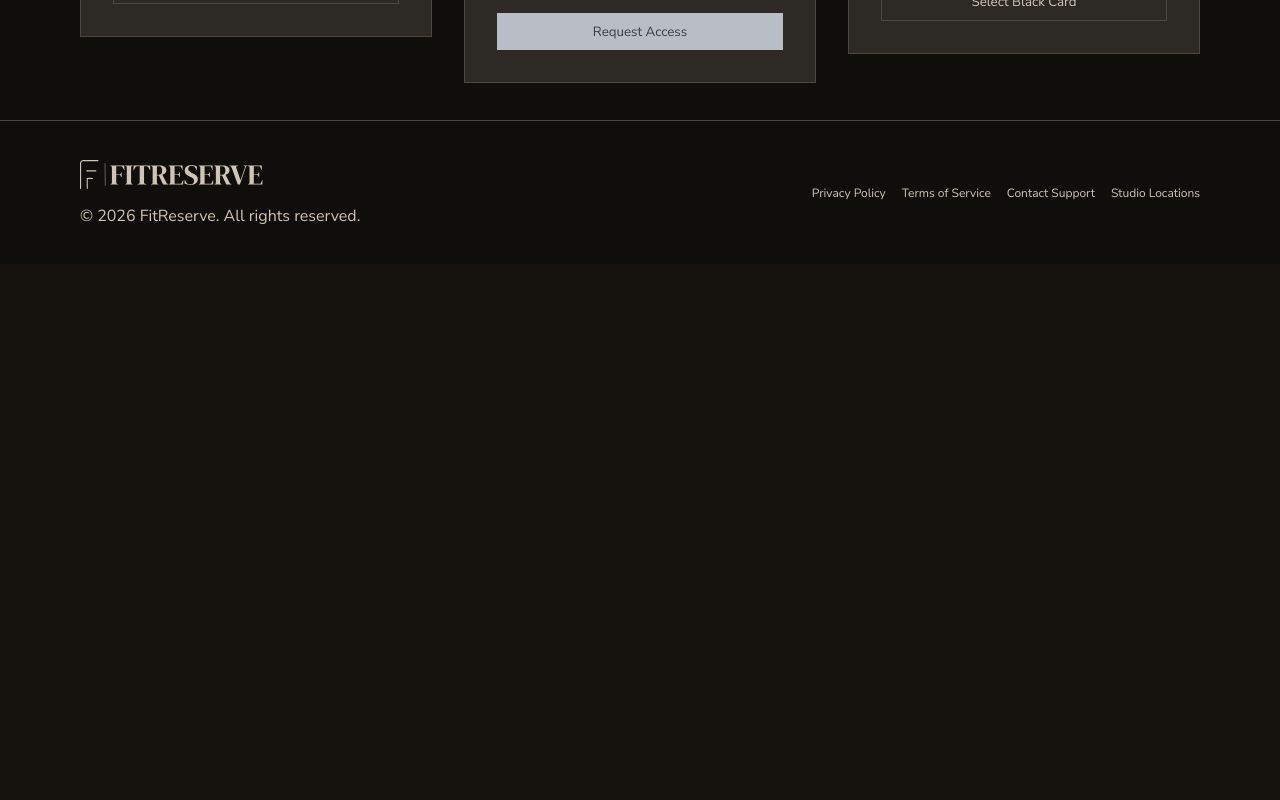
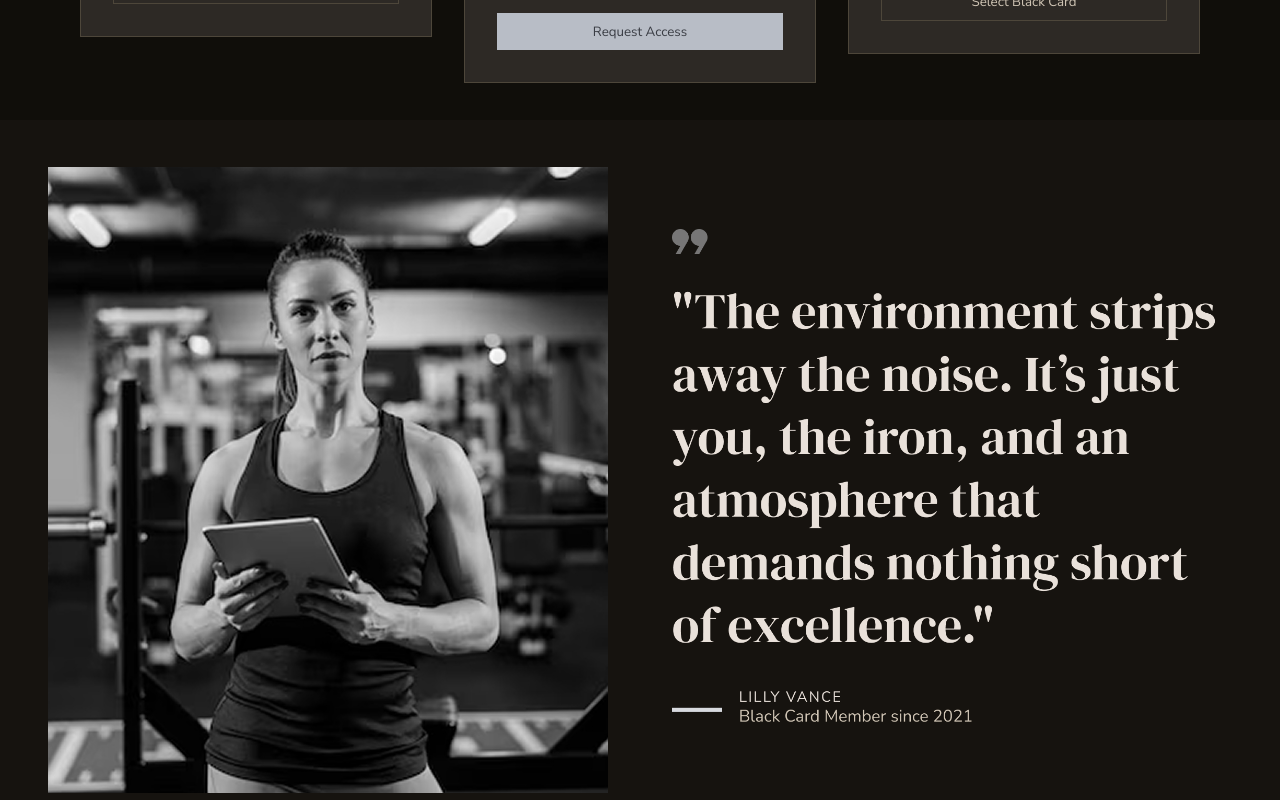
Before and after one commit to nikatopu/fitreserve, a React (Create React App) app: page / in a window 1280 px wide. Shown: the part 2120-2920 px from the top of the page. Before the commit the page ends 2384 px from the top, so only its background shows below. Built offline with nearby package versions, Linux system fonts and the light colour scheme.

Commit message:
Feat/ Trainer Quote Section

```diff
--- /dev/null
+++ b/src/components/organisms/Home/TrainerQuote/TrainerQuote.module.scss
@@ -0,0 +1,25 @@
+.container {
+  width: 100%;
+  height: 100%;
+  min-height: var(--content-min-height);
+
+  display: flex;
+  flex-direction: row;
+  align-items: center;
+  justify-content: center;
+  gap: 4em;
+
+  padding: var(--section-padding);
+}
+
+.trainer,
+.quote {
+  flex: 1;
+  max-width: 35em;
+
+  display: flex;
+  flex-direction: column;
+  align-items: center;
+  justify-content: center;
+  gap: 1em;
+}
--- /dev/null
+++ b/src/components/organisms/Home/TrainerQuote/index.tsx
@@ -0,0 +1,15 @@
+import style from "./TrainerQuote.module.scss";
+
+export default function TrainerQuote() {
+  return (
+    <section className={style.container}>
+      <img src="/assets/trainer.jpg" alt="Trainer" className={style.trainer} />
+
+      <img
+        src="/assets/trainer-quote.png"
+        alt="Quote"
+        className={style.quote}
+      />
+    </section>
+  );
+}
--- a/src/pages/Home/index.tsx
+++ b/src/pages/Home/index.tsx
@@ -1,6 +1,7 @@
 import Landing from "../../components/organisms/Home/Landing";
 import Membership from "../../components/organisms/Home/Membership";
 import Programs from "../../components/organisms/Home/Programs";
+import TrainerQuote from "../../components/organisms/Home/TrainerQuote";
 import style from "./Home.module.scss";
 
 export default function Home() {
@@ -11,6 +12,8 @@ export default function Home() {
       <Programs />
 
       <Membership />
+
+      <TrainerQuote />
     </div>
   );
 }
```
Also changed, not shown: public/assets/trainer-quote.png (added), public/assets/trainer.jpg (added).
